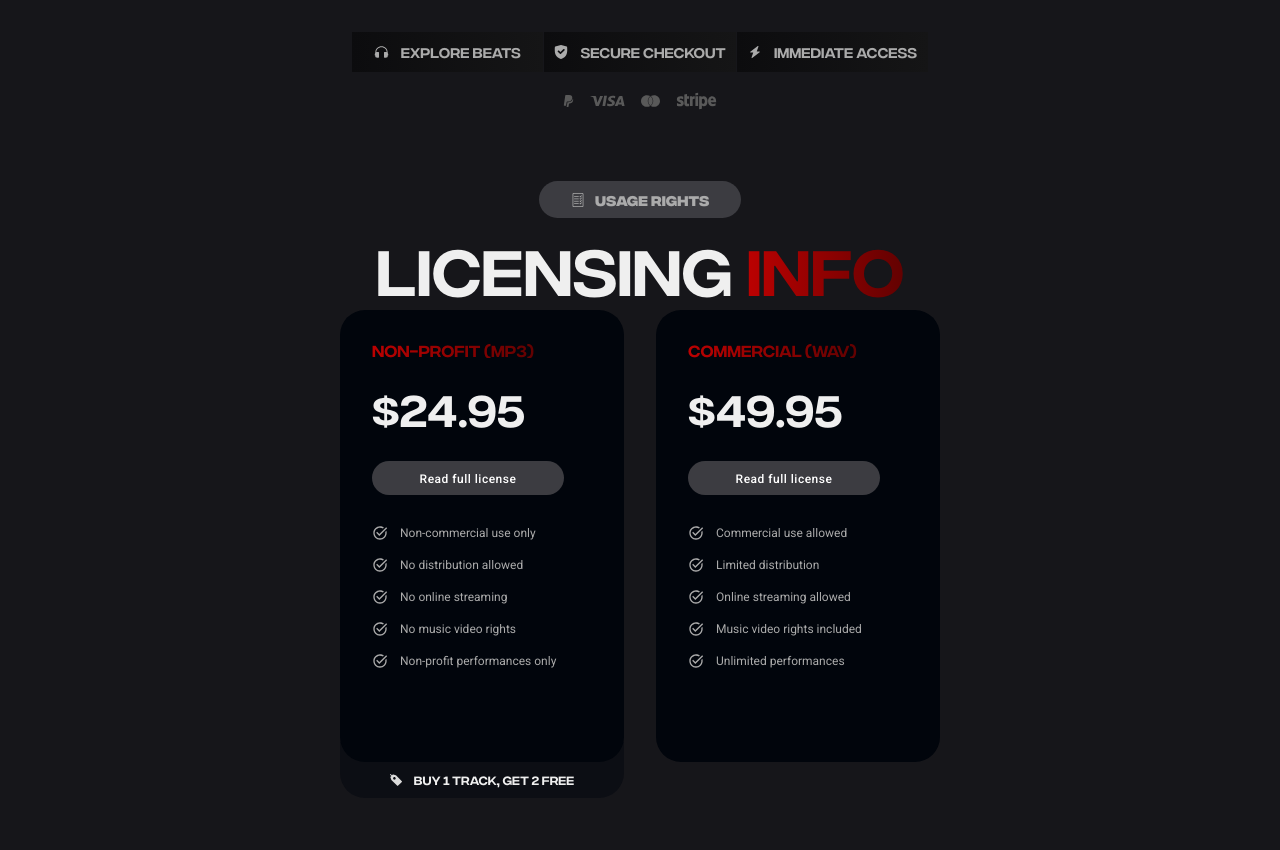
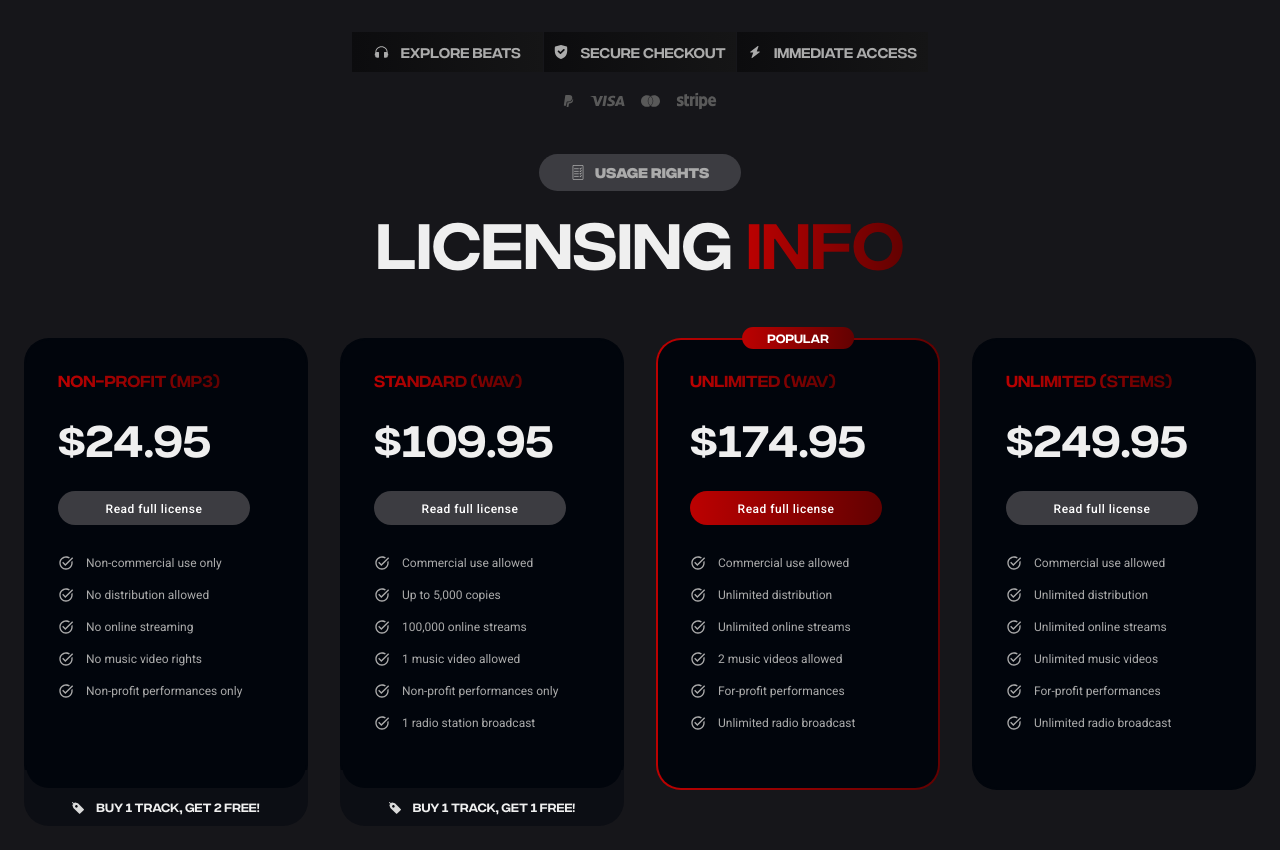
Before and after one commit to jargyl/melord, a React (Vite) app: page / in a window 1280 px wide. Shown: the part 1460-2310 px from the top of the page. Built offline with nearby package versions, Linux system fonts and the light colour scheme; grey boxes are pictures that could not be loaded.

Commit message:
Licensing added swiper Licensing more responsive

```diff
--- a/package.json
+++ b/package.json
@@ -13,7 +13,8 @@
     "react": "^18.3.1",
     "react-dom": "^18.3.1",
     "react-slick": "^0.30.2",
-    "slick-carousel": "^1.8.1"
+    "slick-carousel": "^1.8.1",
+    "swiper": "^11.1.12"
   },
   "devDependencies": {
     "@eslint/js": "^9.9.0",
--- a/src/components/Licensing.css
+++ b/src/components/Licensing.css
@@ -1,3 +1,6 @@
+@import "swiper/css";
+@import "swiper/css/pagination";
+
 .licensing {
   display: flex;
   flex-direction: column;
@@ -6,5 +9,59 @@
   text-align: center;
   width: 100%;
   padding: 0 var(--space-8);
-  height: 90vh;
+  min-height: 90vh;
 }
+
+.licensing-cards {
+  margin-top: var(--space-40);
+  display: grid;
+  grid-template-columns: repeat(auto-fit, minmax(250px, 1fr));
+  gap: var(--space-24);
+  width: 100%;
+}
+
+.licensing-swiper {
+  width: 100%;
+  max-width: 350px;
+  margin-top: var(--space-32);
+}
+
+.swiper-slide-container {
+  display: flex;
+  justify-content: center;
+  align-items: center;
+}
+
+@media (min-width: 768px) {
+  .licensing-swiper {
+    display: none;
+  }
+}
+
+@media (max-width: 767px) {
+  .licensing-cards {
+    display: none;
+  }
+}
+
+.swiper-pagination-bullet {
+  width: 6px;
+  height: 6px;
+  background-color: rgba(255, 255, 255, 0.5);
+  opacity: 1;
+  transition: all 0.3s ease;
+}
+
+.swiper-pagination-bullet-active {
+  width: 10px;
+  height: 10px;
+  background-color: white;
+}
+
+.swiper-pagination {
+  position: static;
+  margin-top: var(--space-16);
+  display: flex;
+  justify-content: center;
+  align-items: center;
+}
--- a/src/components/Licensing.jsx
+++ b/src/components/Licensing.jsx
@@ -1,12 +1,15 @@
-import React from "react";
+import React, { useState, useEffect, useMemo } from "react";
+import { Swiper, SwiperSlide } from "swiper/react";
+import { Pagination } from "swiper/modules";
+import "swiper/css";
+import "swiper/css/pagination";
 import "./licensing.css";
 import Checklist from "../assets/licensing/checklist.svg";
 import { LicensingCard } from "./LicensingCard";
 
-const Licensing = () => {
 const licenses = [
   {
-      title: "Non-Profit (mp3)",
+    title: "NON-PROFIT (MP3)",
     price: "24.95",
     features: [
       "Non-commercial use only",
@@ -15,21 +18,73 @@ const Licensing = () => {
       "No music video rights",
       "Non-profit performances only",
     ],
-      deal: "Buy 1 track, get 2 free",
+    deal: "BUY 1 TRACK, GET 2 FREE!",
   },
   {
-      title: "Commercial (WAV)",
-      price: "49.95",
+    title: "STANDARD (WAV)",
+    price: "109.95",
     features: [
       "Commercial use allowed",
-        "Limited distribution",
-        "Online streaming allowed",
-        "Music video rights included",
-        "Unlimited performances",
+      "Up to 5,000 copies",
+      "100,000 online streams",
+      "1 music video allowed",
+      "Non-profit performances only",
+      "1 radio station broadcast",
     ],
-      // No deal for this license
+    deal: "BUY 1 TRACK, GET 1 FREE!",
+  },
+  {
+    title: "UNLIMITED (WAV)",
+    price: "174.95",
+    features: [
+      "Commercial use allowed",
+      "Unlimited distribution",
+      "Unlimited online streams",
+      "2 music videos allowed",
+      "For-profit performances",
+      "Unlimited radio broadcast",
+    ],
+    // No deal mentioned for this tier
+  },
+  {
+    title: "UNLIMITED (STEMS)",
+    price: "249.95",
+    features: [
+      "Commercial use allowed",
+      "Unlimited distribution",
+      "Unlimited online streams",
+      "Unlimited music videos",
+      "For-profit performances",
+      "Unlimited radio broadcast",
+    ],
+    // No deal mentioned for this tier
   },
 ];
+
+const Licensing = () => {
+  const [isMobile, setIsMobile] = useState(false);
+
+  useEffect(() => {
+    const handleResize = () => {
+      setIsMobile(window.innerWidth < 768);
+    };
+
+    handleResize();
+    window.addEventListener("resize", handleResize);
+    return () => window.removeEventListener("resize", handleResize);
+  }, []);
+
+  const renderLicenseCards = useMemo(
+    () =>
+      licenses.map((license, index) => (
+        <LicensingCard
+          key={license.title}
+          {...license}
+          isHighlighted={index === 2}
+        />
+      )),
+    []
+  );
 
   return (
     <div className="licensing">
@@ -42,11 +97,25 @@ const Licensing = () => {
       <h1>
         Licensing <span className="gradient-text">Info</span>
       </h1>
-      <div className="licensing-cards">
+      {isMobile ? (
+        <Swiper
+          modules={[Pagination]}
+          spaceBetween={20}
+          slidesPerView={1}
+          pagination={{ clickable: true }}
+          className="licensing-swiper"
+        >
           {licenses.map((license, index) => (
-          <LicensingCard key={index} {...license} />
+            <SwiperSlide key={license.title}>
+              <div className="swiper-slide-container">
+                {renderLicenseCards[index]}
+              </div>
+            </SwiperSlide>
           ))}
-      </div>
+        </Swiper>
+      ) : (
+        <div className="licensing-cards">{renderLicenseCards}</div>
+      )}
     </div>
   );
 };
--- a/src/components/LicensingCard.css
+++ b/src/components/LicensingCard.css
@@ -9,7 +9,19 @@
   position: relative;
   width: 284px;
   height: 488px;
-  padding-bottom: 36px;
+  margin-top: 15px;
+}
+
+.card-wrapper {
+  position: relative;
+  height: calc(100% - 36px);
+  padding: 2px;
+  border-radius: var(--border-radius-big);
+  background-color: #01050c;
+}
+
+.card-container.highlighted .card-wrapper {
+  background-image: var(--main-gradient);
 }
 
 .card {
@@ -17,10 +29,28 @@
   width: 100%;
   padding: var(--space-32);
   background-color: #01050c;
-  border-radius: var(--border-radius-big);
+  border-radius: calc(var(--border-radius-big) - 2px);
   text-align: start;
   position: relative;
   z-index: 2;
+}
+
+.card-container.highlighted::before {
+  content: "POPULAR";
+  position: absolute;
+  top: -11px;
+  left: 50%;
+  transform: translateX(-50%);
+  background-image: var(--main-gradient);
+  color: white;
+  padding: 5px 25px;
+  border-radius: 15px;
+  font-size: 12px;
+  z-index: 10;
+}
+
+.card-container.highlighted button {
+  background-image: var(--main-gradient);
 }
 
 .title {
--- a/src/components/LicensingCard.jsx
+++ b/src/components/LicensingCard.jsx
@@ -3,9 +3,16 @@ import "./LicensingCard.css";
 import Check from "../assets/licensing/check.svg";
 import Tag from "../assets/licensing/price-tag.svg";
 
-export const LicensingCard = ({ title, price, features, deal }) => {
+export const LicensingCard = ({
+  title,
+  price,
+  features,
+  deal,
+  isHighlighted,
+}) => {
   return (
-    <div className="card-container">
+    <div className={`card-container ${isHighlighted ? "highlighted" : ""}`}>
+      <div className="card-wrapper">
         <div className="card">
           <div className="title gradient-text">{title}</div>
           <div className="price">${price}</div>
@@ -19,6 +26,7 @@ export const LicensingCard = ({ title, price, features, deal }) => {
             ))}
           </div>
         </div>
+      </div>
       {deal && (
         <div className="undercard">
           <div className="undercard-content">
--- a/src/index.css
+++ b/src/index.css
@@ -1,6 +1,4 @@
 /* imports */
-@import "swiper/css";
-@import "swiper/css/pagination";
 @import url("https://fonts.googleapis.com/css2?family=Roboto:wght@400;500;700&display=swap");
 @font-face {
   font-family: "IntegralCF";
```
Also changed, not shown: 1 other file (tests, documents, lock files or other folders). Lines whose indentation alone changed are shown as unchanged.
